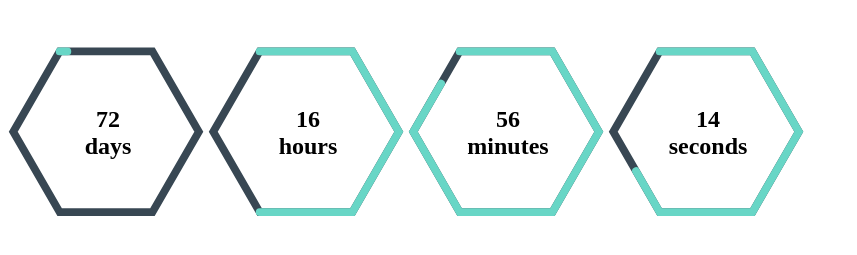
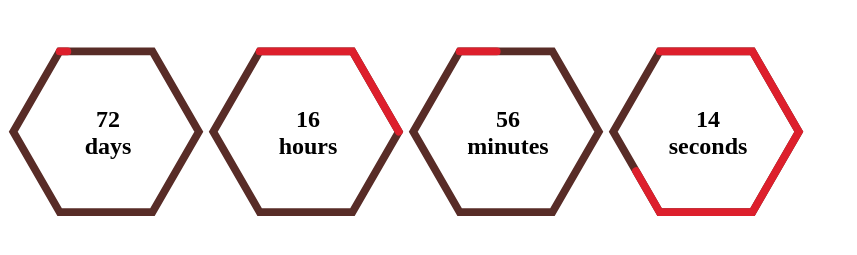
Before and after one commit to decipher91/svg.timer, a website: page example/index.html in a window 1280 px wide. Shown: the whole page, without its empty margins (0-857 px from the left). Drawn offline with nearby package versions, Linux system fonts and the light colour scheme.

Commit message:
countdown complete

```diff
--- a/src/svgcountdown.js
+++ b/src/svgcountdown.js
@@ -2,21 +2,30 @@
  * Created by decipher on 8.11.16.
  */
 (function ($) {
+    'use strict';
     function setText(time, counter) {
-        var count = 60 - time;
+        var count;
+        if (time === 0) {
+            count = 0;
+        } else {
+            count = 60 - time
+        }
 
         counter.text(count);
     }
 
     function setInitialText(time, counter){
-        console.log('setting ' + counter);
         counter.text(time);
     }
 
     var testDate = '2017-01-23T00:00:00';
 
     function parseDate(date) {
-        var countDownDate = new Date(date);
+        var dfd = jQuery.Deferred();
+        var dateToParse = date;
+
+        setTimeout(function() {
+            var countDownDate = new Date(dateToParse);
             var dateNow = new Date();
             var diff = (countDownDate - dateNow) / 1000;
             var d = Math.floor(diff / 86400);
@@ -24,15 +33,19 @@
             var m = Math.floor(diff % 86400 % 3600 / 60);
             var s = Math.floor(diff % 86400 % 3600 % 60);
             console.log(d + ' days, ' + h + ' hours, ' + m + ' minutes, ' + s + ' seconds');
-
-        return {
+            var date = {
                 date: countDownDate,
                 diff: diff,
                 d: d,
                 h: h,
                 m: m,
                 s: s
-        }
+            };
+            dfd.resolve(date);
+        });
+
+        return dfd.promise();
+
     }
 
     $.fn.svgCountDown = function (options) {
@@ -70,10 +83,18 @@
             + "</svg>"
             + "</div>";
 
-        var date = parseDate(opts.date);
-        console.log(date);
+        var date;
+        var $this = this;
 
-        return this.each(function () {
+        parseDate(opts.date).then(function(status, data){
+            date = status;
+            runCountDown();
+        });
+
+
+
+        function runCountDown(){
+            return $this.each(function () {
                 // Build dom for svg countdown
                 var parentEl = $(this);
                 parentEl.append(template);
@@ -81,22 +102,18 @@
                 //define dom elements
                 var track = parentEl.find('.track');
                 var daysCountDown = parentEl.find('.svg-days-counter');
-            var daysTrack = daysCountDown.find('.track');
                 var daysFill = daysCountDown.find('.fill');
                 var daysHintCount = daysCountDown.find('.hint-count');
 
                 var hoursCountDown = parentEl.find('.svg-hours-counter');
-            //var hoursTrack = hoursCountDown.find('.track');
                 var hoursFill = hoursCountDown.find('.fill');
                 var hoursHintCount = hoursCountDown.find('.hint-count');
 
                 var minutesCountDown = parentEl.find('.svg-minutes-counter');
-            //var minutesTrack = minutesCountDown.find('.track');
                 var minutesFill = minutesCountDown.find('.fill');
                 var minutesHintCount = minutesCountDown.find('.hint-count');
 
                 var secsCountDown = parentEl.find('.svg-seconds-counter');
-            //var secsTrack = secsCountDown.find('.track');
                 var secsFill = secsCountDown.find('.fill');
                 var secsHintCount = secsCountDown.find('.hint-count');
 
@@ -107,7 +124,7 @@
                 setInitialText(date.d, daysHintCount);
                 setInitialText(date.h, hoursHintCount);
                 setInitialText(date.m, minutesHintCount);
-            setInitialText(date.s, secsHintCount);
+                setText(i, secsHintCount);
 
                 //draw initial hexagon
                 track.css('stroke', opts.track);
@@ -115,21 +132,21 @@
                 function setCounter(){
                     daysFill.css({
                         'stroke': opts.fill,
-                    'stroke-dashoffset': initialOffset - (initialOffset / date.d)
-                    //'transition': 'stroke-dashoffset 1s ' + opts.transition
+                        'stroke-dashoffset': initialOffset - (initialOffset / date.d),
+                        'transition': 'stroke-dashoffset 1s ' + opts.transition
                     });
 
 
                     hoursFill.css({
                         'stroke': opts.fill,
-                    'stroke-dashoffset': initialOffset - ((initialOffset / 24) * date.h )
-                    //'transition': 'stroke-dashoffset 1s ' + opts.transition
+                        'stroke-dashoffset': initialOffset - ((initialOffset / 24) * (24 - date.h) ),
+                        'transition': 'stroke-dashoffset 1s ' + opts.transition
                     });
 
                     minutesFill.css({
                         'stroke': opts.fill,
-                    'stroke-dashoffset': initialOffset - ((initialOffset / 60) * date.m)
-                    //'transition': 'stroke-dashoffset 1s ' + opts.transition
+                        'stroke-dashoffset': initialOffset - ((initialOffset / 60) * (60 - date.m) ),
+                        'transition': 'stroke-dashoffset 1s ' + opts.transition
                     });
                 }
 
@@ -142,48 +159,52 @@
 
                 //run timer
                 var interval = setInterval(function () {
+
+                    if (i == 60) {
+                        i = 0;
+                        parseDate(opts.date).then(function(status){
+                            date = status;
+                            console.log(status);
+                            setCounter();
+                            setInitialText(date.d, daysHintCount);
+                            setInitialText(date.h, hoursHintCount);
+                            setInitialText(date.m, minutesHintCount);
+                            //setText(i, secsHintCount);
+
+                        });
+                    }
+                    setText(i, secsHintCount);
+                    if (i == 0){
+                        secsFill.css({
+
+                            'stroke': opts.fill,
+                            'stroke-dashoffset': initialOffset - ((initialOffset / 60)* i),
+                            'transition': 'none '
+                        });
+                    } else {
                         secsFill.css({
                             'stroke': opts.fill,
                             'stroke-dashoffset': initialOffset - ((initialOffset / 60)* i),
                             'transition': 'stroke-dashoffset 1s ' + opts.transition
 
                         });
-                //console.log(i * (initialOffset /  date.s));
-                //console.log(initialOffset / 60);
-                //if(date.s )
-                setText(i, secsHintCount);
-                //console.log(i);
-                //console.log(date.s);
-                if (i == 60) {
-                    console.log(i);
-                    console.log(date.s);
-                    console.log('time to rewrite');
-                    //date.s = 60;
-                    //i++;
-                    parseDate(opts.date);
-                    setCounter();
-                    console.log(date.m);
-                    setInitialText(date.d, daysHintCount);
-                    setInitialText(date.h, hoursHintCount);
-                    setInitialText(date.m, minutesHintCount);
-                    setText(i, secsHintCount);
-                    i = 0;
-                    /*secsFill.css({
-                        //'stroke-dashoffset': initialOffset - (i * (initialOffset / date.s)),
-                        'stroke-dashoffset': initialOffset - ((i * (initialOffset / 60)) * date.s)
-                    });*/
-                    //clearInterval(interval);
+
                     }
                     i++;
                 }, 1000);
             });
+        }
+
+
     };
 
     $.fn.svgCountDown.defaults = {
         date: '2017-01-23T00:00:00',
         direction: 'forward',
-        track: 'rgb(56, 71, 83)',
-        fill: 'rgb(104, 214, 198)',
+        //track: 'rgb(56, 71, 83)',
+        track: '#582C27',
+        //fill: 'rgb(104, 214, 198)',
+        fill: '#DD1F2C',
         transition: 'linear'
     }
 }(jQuery));
```
Also changed, not shown: example/index.html (+0 -5 lines). Lines whose indentation alone changed are shown as unchanged.
